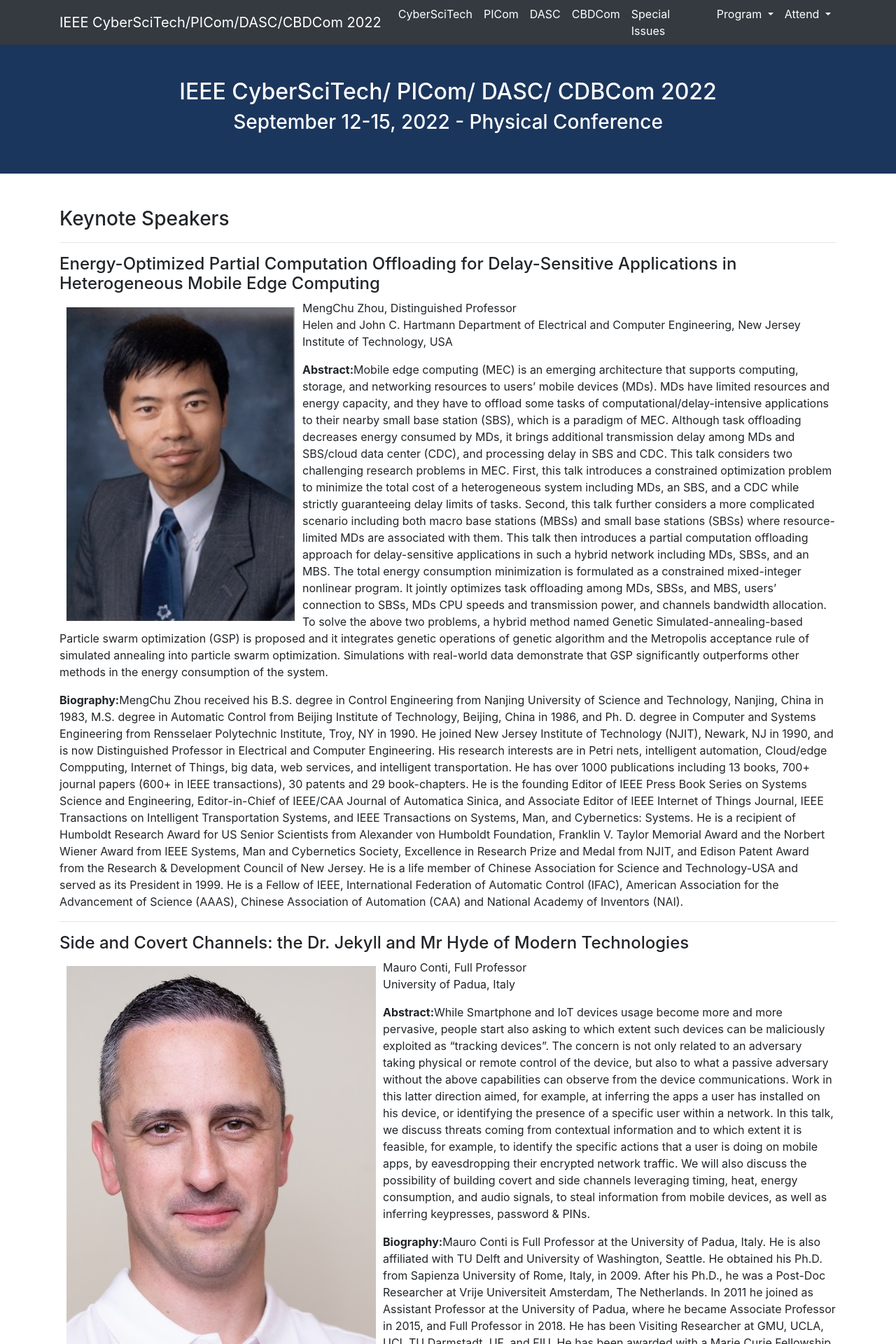
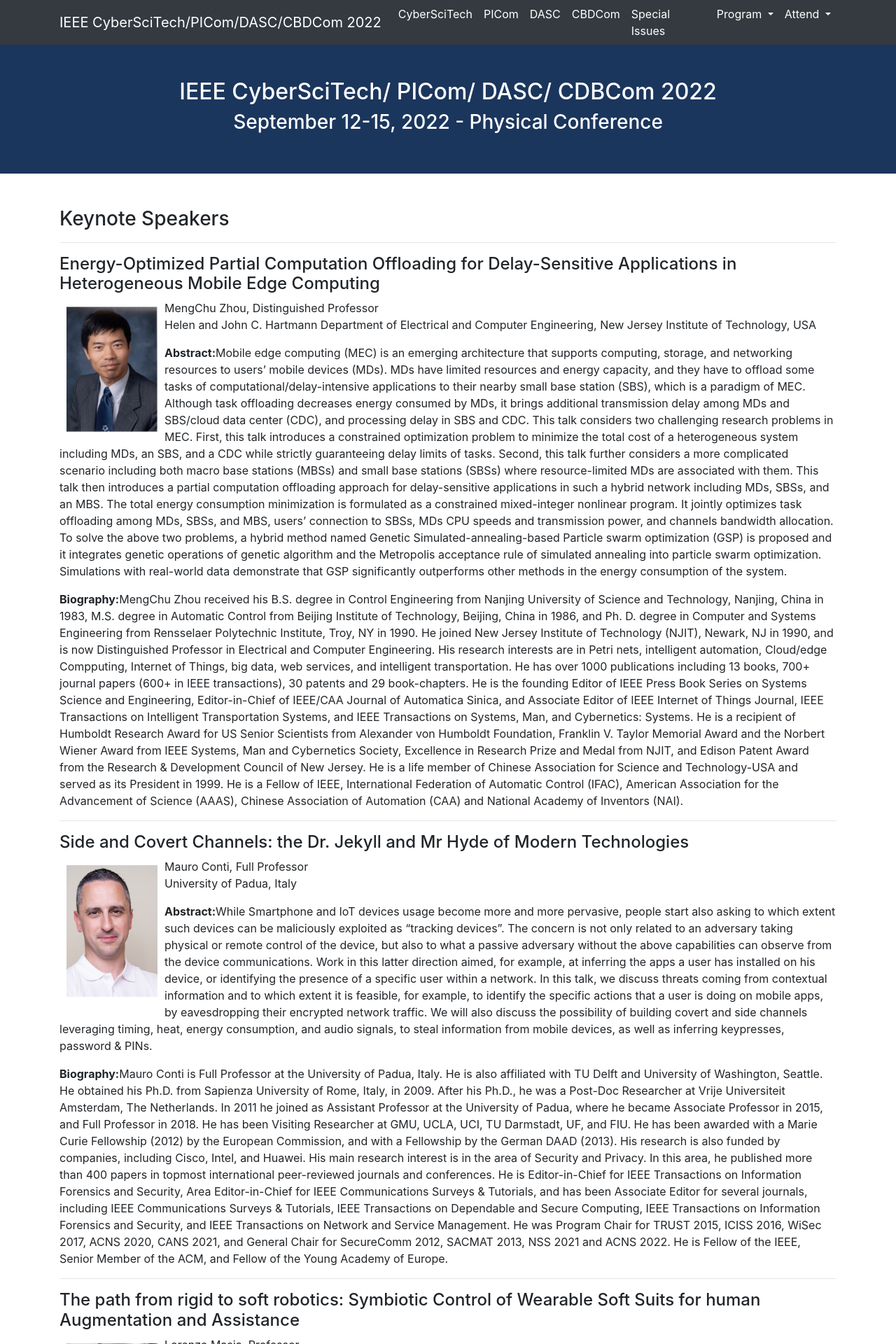
Before and after one commit to cyber-science/2022, a Jekyll site: the page built from _pages/keynote.md, in a window 1280 px wide. Shown: the top 1920 px of the page at 70% size. Built offline with Jekyll 4.4.1, drawn with Linux system fonts in a browser that asks for light colours.

Commit message:
fixed keynote speakers image size

```diff
--- a/_pages/keynote.md
+++ b/_pages/keynote.md
@@ -9,7 +9,7 @@
 <hr/>
 
 <h4>Energy-Optimized Partial Computation Offloading for Delay-Sensitive Applications in Heterogeneous Mobile Edge Computing</h4>
-<img src="/2022/assets/images/mzhou.jpg" align="left" style="border:10px solid white"> MengChu Zhou, Distinguished Professor
+<img src="/2022/assets/images/mzhou.jpg" align="left" style="border:10px solid white" width="150"> MengChu Zhou, Distinguished Professor
 <br/>
 Helen and John C. Hartmann Department of Electrical and Computer Engineering, New Jersey Institute of Technology, USA
 <p>
@@ -52,7 +52,7 @@
 <hr/>
 
 <h4>Side and Covert Channels: the Dr. Jekyll and Mr Hyde of Modern Technologies</h4>
-<img src="/2022/assets/images/mconti.jpg" align="left" style="border:10px solid white"> Mauro Conti, Full Professor
+<img src="/2022/assets/images/mconti.jpg" align="left" style="border:10px solid white" width="150"> Mauro Conti, Full Professor
 <br/>
 University of Padua, Italy
 <p>
@@ -101,7 +101,7 @@
 <hr/>
 
 <h4>The path from rigid to soft robotics: Symbiotic Control of Wearable Soft Suits for human Augmentation and Assistance</h4>
-<img src="/2022/assets/images/lmasia.jpg" align="left" style="border:10px solid white"> Lorenzo Masia, Professor
+<img src="/2022/assets/images/lmasia.jpg" align="left" style="border:10px solid white" width="150"> Lorenzo Masia, Professor
 <br/>
 Institut fur Technische Informatik (ZITI), Heidelberg University, Germany
 
```
